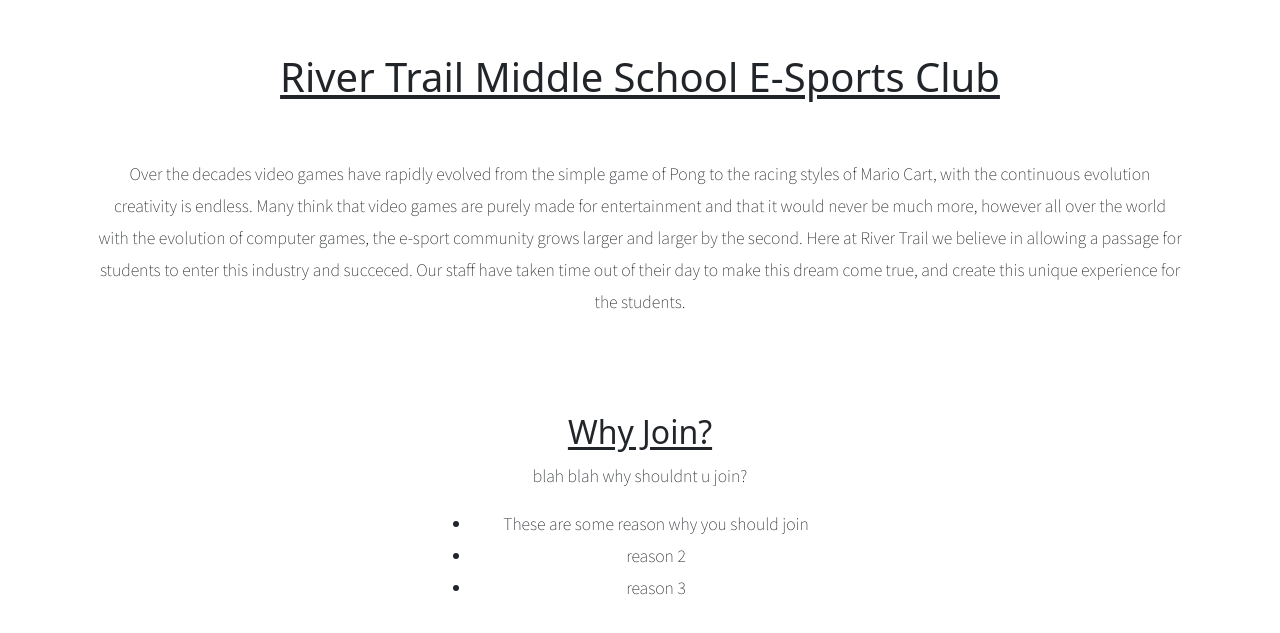
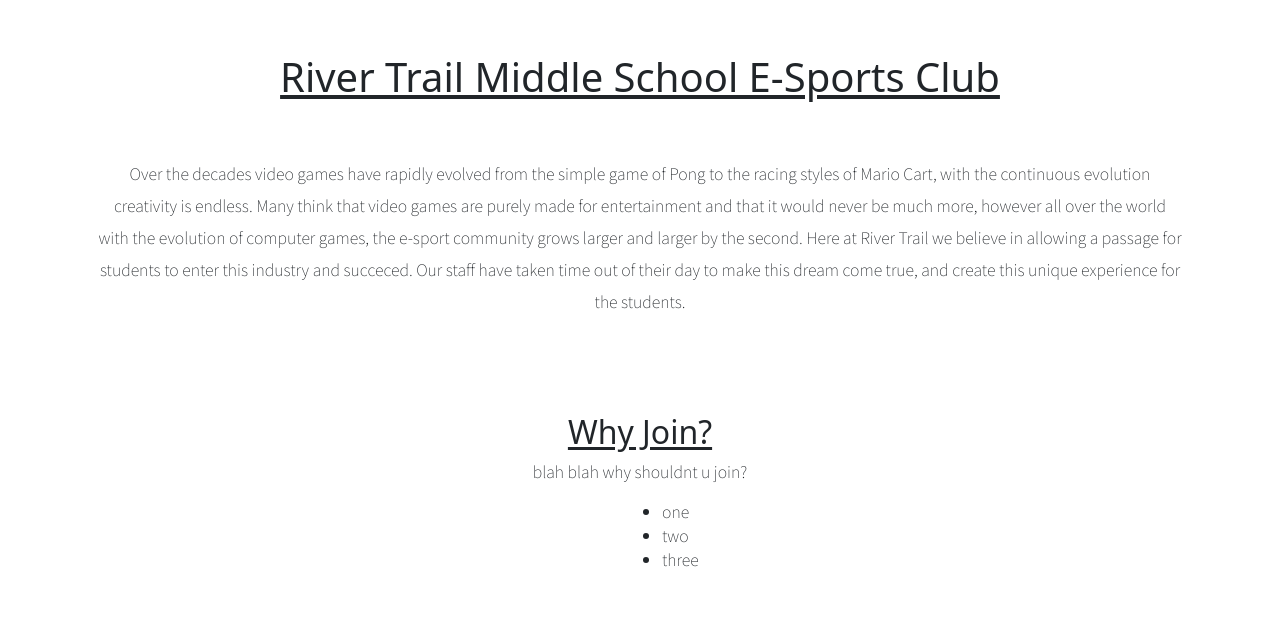
Before and after one commit to mwang0605/esports_website, a plain HTML site: page index.html in a window 1280 px wide. Shown: the part 75-708 px from the top of the page. Drawn offline with nearby package versions, Linux system fonts and the light colour scheme; files that its build step writes are made by us from their sources; a web font is replaced by a local one.

Commit message:
minor changes

```diff
--- a/index.css
+++ b/index.css
@@ -38,4 +38,9 @@ body {
   position: absolute;
   top: 3px;
   left: -15px; */
-}
+/* } */
+
+.one {
+  max-width:1%;
+  margin: auto;
+  text-align: left;
--- a/index.html
+++ b/index.html
@@ -87,14 +87,17 @@
                 </p>
             <div class="pt-3 mt-3">
                 <h1 class="underline fs-2"> Why Join?</h1>
-                <p class="font-noto lh-lg">
+                <p class="font-noto ">
                     blah blah why shouldnt u join?
-                <div class="mx-auto font-noto lh-lg" style="width: 400px;">
-                    <ul>
-                        <li> These are some reason why you should join</li>
-                        <li> reason 2</li>
-                        <li> reason 3</li>
-                    </ul>
+                <div class="mx-5 font-noto" style="width: 1000px;" >
+                    <!-- <div id="section1"> -->
+                        <div id="abc">
+                        <ul class="one">
+                        <li>one</li>
+                        <li>two</li>
+                        <li>three</li>
+                        </ul>
+
                 </p>
                     <!-- <ul class="list">
                         <li><a href="#">Text</a></li>
```
